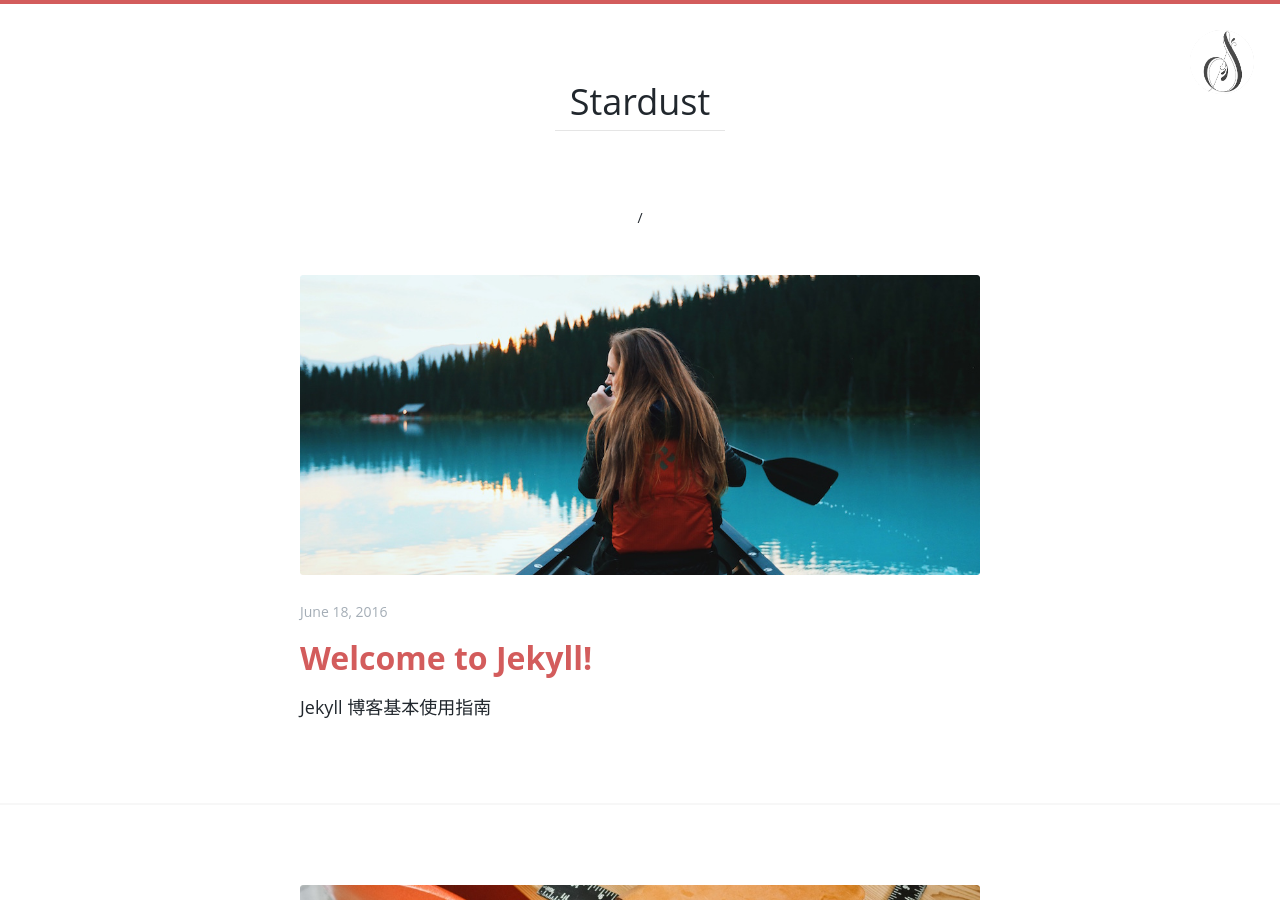
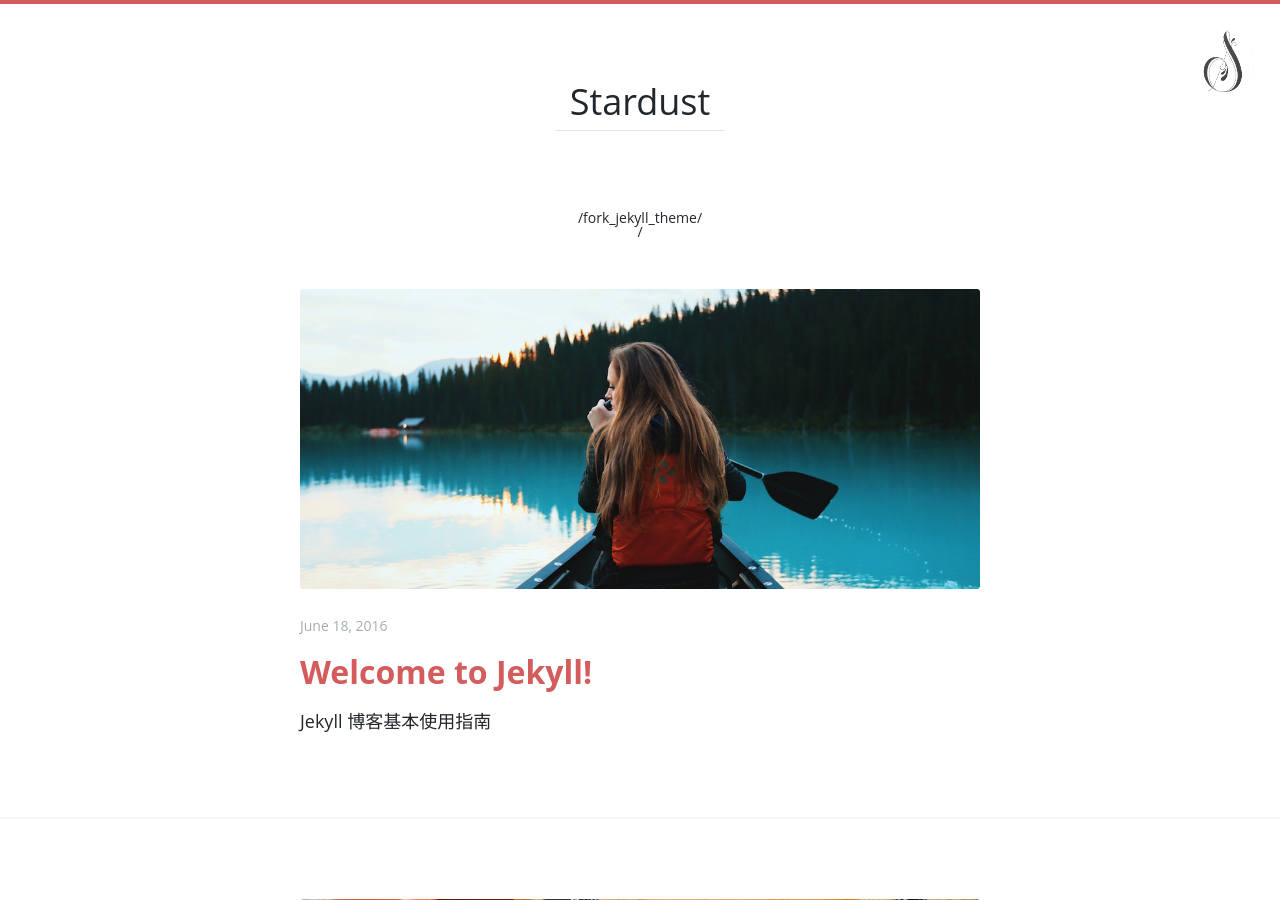
Before and after one commit to booox/fork_jekyll_theme, a Jekyll site: the page built from index.html, in a window 1280 px wide and 900 px high. Built offline with Jekyll 4.4.1, drawn with Linux system fonts in a browser that asks for light colours; the list of posts is cut into pages by our own code; some of the changed text lies outside the part shown.

Commit message:
modify _config.yml

```diff
--- a/_config.yml
+++ b/_config.yml
@@ -11,7 +11,7 @@ description: >    # 主题简介，可改为博客描述
   open sourced.<br> This is my Jekyll port of the Roon theme.
 
 url:              "/" # 添加域名（不需要 http:// 前缀），或使用「/」作为博客根链接，
-baseurl:          "" # the subpath of your site, e.g. /blog/
+baseurl:          "/fork_jekyll_theme/" # the subpath of your site, e.g. /blog/
 
 twitter:          # 添加你的 Twitter 用户名
 github:           jekyll # 添加你的 GitHub 用户名
--- a/index.html
+++ b/index.html
@@ -15,8 +15,8 @@ body_class: "home-template user"
 
           {% if post.image %}
               <div class="image-holder show">
-                <a href="{{ post.url | prepend: site.baseurl }}" class="inner" style="background-image: url('images/{{ post.image }}');">
-                  <img src="images/{{ post.image }}">
+                <a href="{{ post.url | prepend: site.baseurl }}" class="inner" style="background-image: url('{{ site.baseurl }}/images/{{ post.image }}');">
+                  <img src="{{ site.baseurl }}/images/{{ post.image }}">
               </a>
             </div>
           {% endif %}
```
Also changed, not shown: 1 other file.
